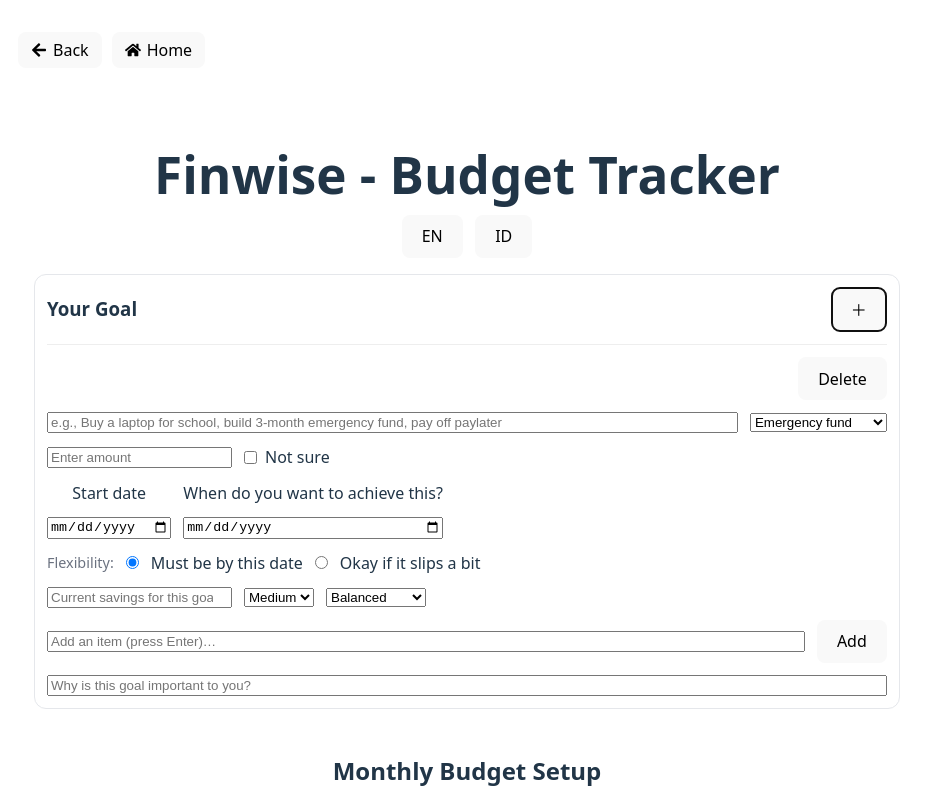
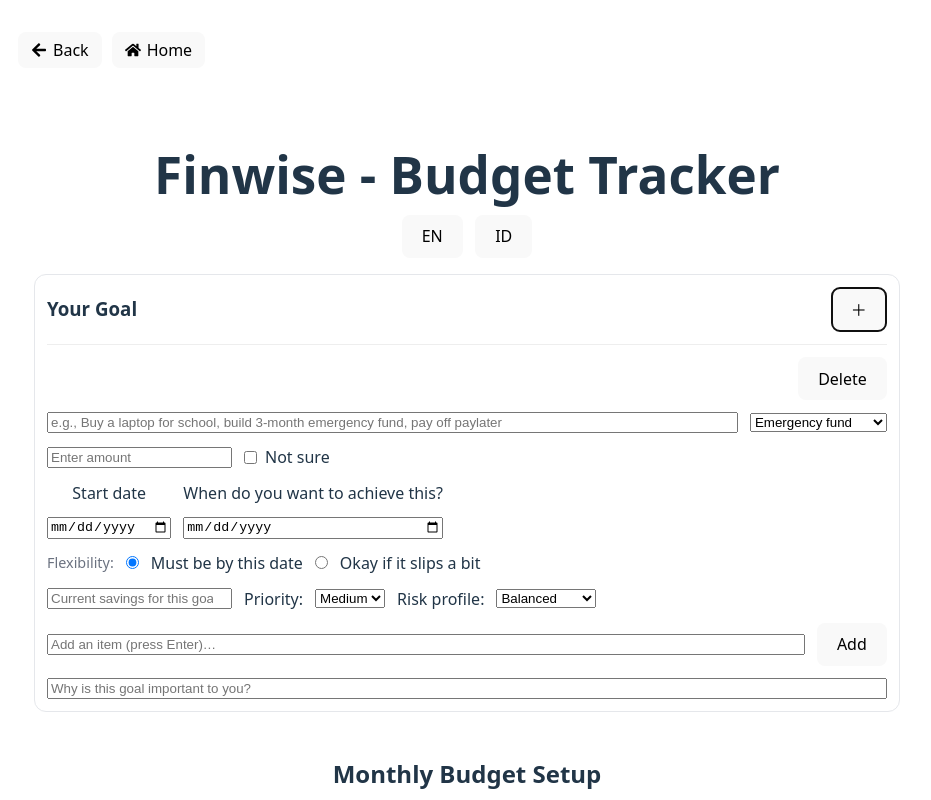
Before and after one commit to ryano245/finwise, a React (Vite) app in the folder frontend/: page /budget in a window 1280 px wide. Both pictures are taken after a click on the button "Add goal". Shown: the top 800 px of the page, without its empty margins (173-1104 px from the left). Built offline with nearby package versions, Linux system fonts and the light colour scheme.

Commit message:
Add priority and risk profile labels

```diff
--- a/frontend/src/BudgetTracker.tsx
+++ b/frontend/src/BudgetTracker.tsx
@@ -13,7 +13,7 @@
   Goal,
 } from './types/budget';
 
-function App() {
+const BudgetTracker: React.FC = () => {
   // inject component-scoped styles
   const styles = budgetTrackerStyles;
 
@@ -507,7 +507,7 @@
                   min={0}
                 />
 
-                <label htmlFor={`priority-${goal.id}`} className="sr-only">{strings.priorityLabel}</label>
+                <label htmlFor={`priority-${goal.id}`}>{strings.priorityLabel}: </label>
                 <select
                   id={`priority-${goal.id}`}
                   value={goal.priority}
@@ -518,7 +518,7 @@
                   <option value="low">{strings.priorityOptions.low}</option>
                 </select>
 
-                <label htmlFor={`risk-${goal.id}`} className="sr-only">{strings.riskLabel}</label>
+                <label htmlFor={`risk-${goal.id}`}>{strings.riskLabel}: </label>
                 <select
                   id={`risk-${goal.id}`}
                   value={goal.riskProfile}
@@ -930,4 +930,4 @@
   );
 }
 
-export default App;
+export default BudgetTracker;
--- a/frontend/src/Chatbot.tsx
+++ b/frontend/src/Chatbot.tsx
@@ -2,7 +2,7 @@
 import { useNavigate } from "react-router-dom";
 import ReactMarkdown from "react-markdown";
 
-const Chat: React.FC = () => {
+const Chatbot: React.FC = () => {
   const [messages, setMessages] = useState<{ sender: string; text: string }[]>([]);
   const [input, setInput] = useState("");
   const [loading, setLoading] = useState(false);
@@ -19,7 +19,7 @@
         method: 'POST',
         headers: { 'Content-Type': 'application/json' },
         body: JSON.stringify({
-          message: "Introduce yourself to the user and explain what you can help with. Speak in English."
+          message: "Introduce yourself to the user and explain what you can help with. Speak only in English."
         })
       });
       const data = await res.json();
@@ -173,4 +173,4 @@
   );
 };
 
-export default Chat;
+export default Chatbot;
```
Also changed, not shown: 1 other file (tests, documents, lock files or other folders).
